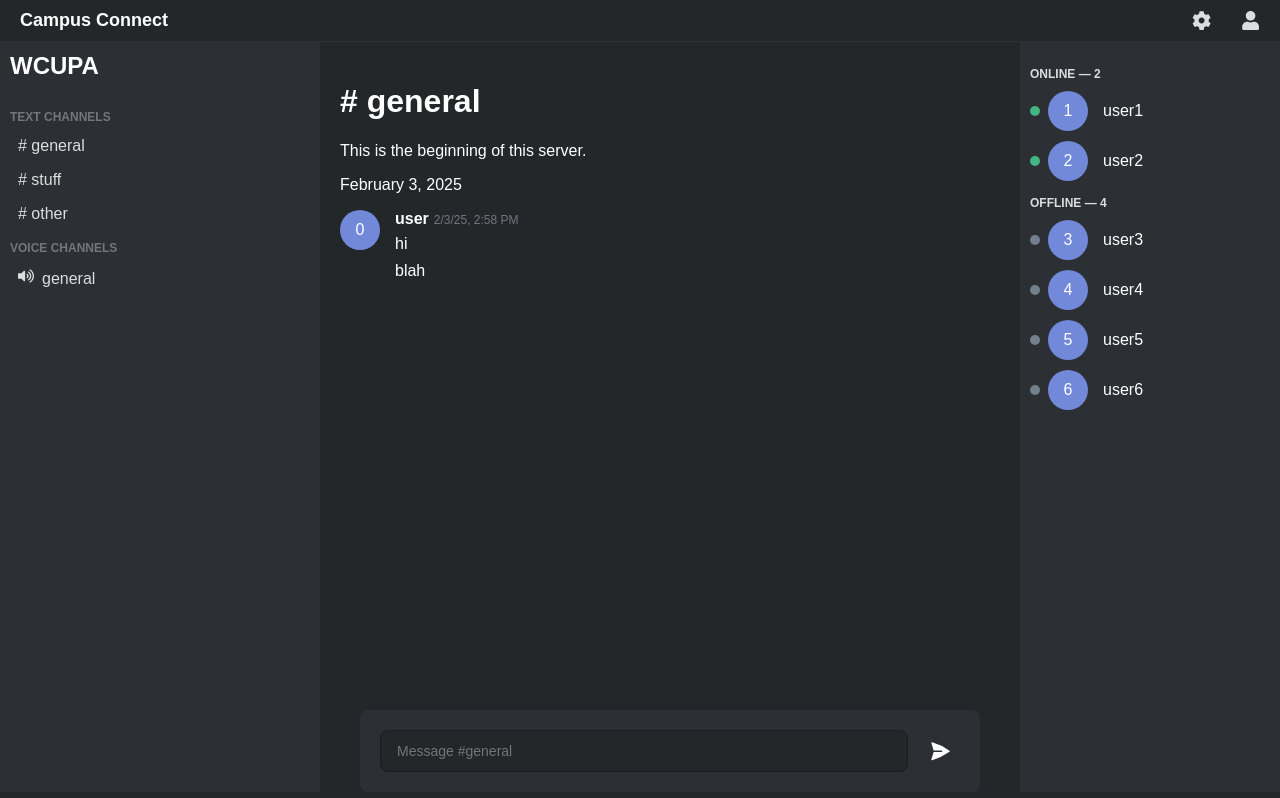
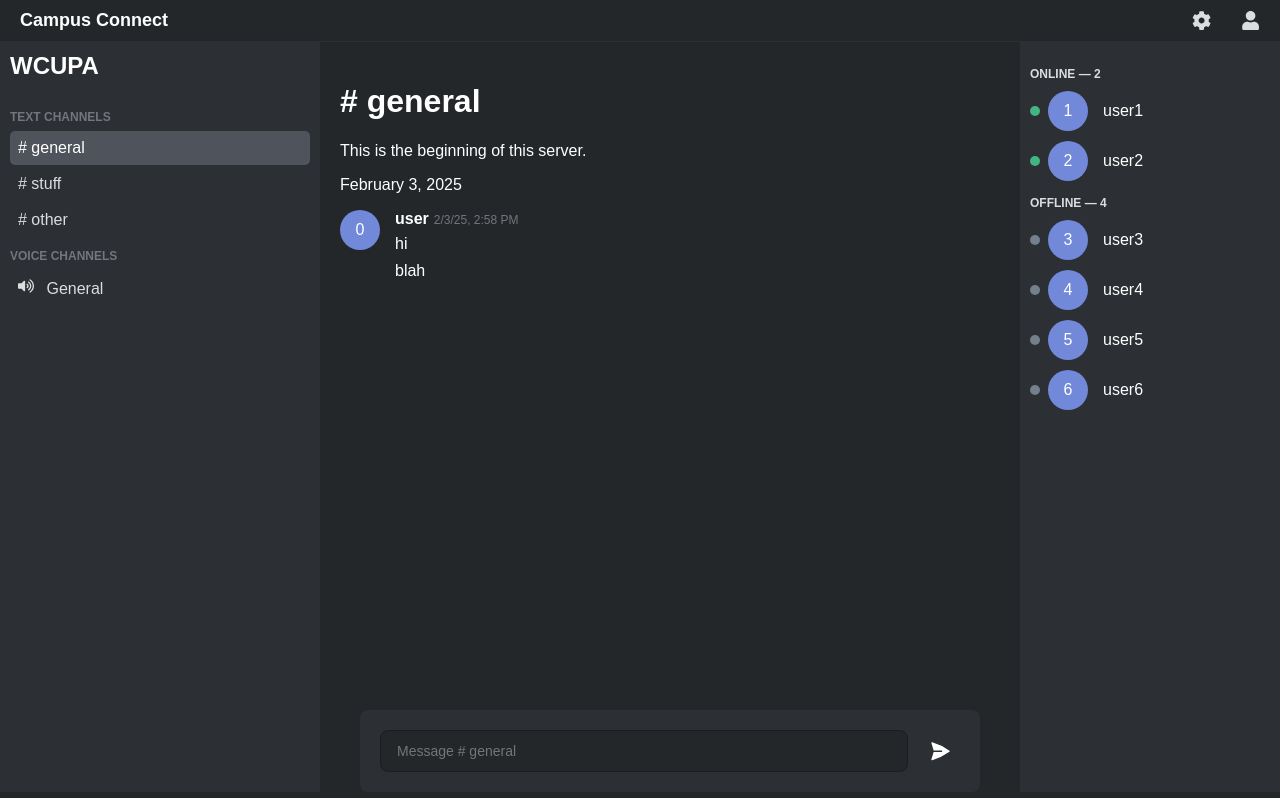
Before and after one commit to TylerGeiger513/Kubernetes, a React (Create React App) app in the folder frontend/: page / in a window 1280 px wide. Built offline with nearby package versions, Linux system fonts and the light colour scheme; no server answers.

Commit message:
channel highlighting

```diff
--- a/frontend/src/components/ServerUI.css
+++ b/frontend/src/components/ServerUI.css
@@ -80,12 +80,23 @@ body {
     padding: 8px;
     cursor: pointer;
     color: #DCDDDE;
-}
+    border-radius: 5px;
+    transition: background-color 0.2s;
+    margin: 2px 0;
+  }
 
 .channel.selected {
     background-color: #4F545C;
     border-radius: 5px;
     color: white;
+}
+
+.channel.selected:hover {
+    background-color: #5D6269;
+}
+
+.channel:hover {
+    background-color: #3A3F45;
 }
 
 .channel-header {
--- a/frontend/src/components/ServerUI.jsx
+++ b/frontend/src/components/ServerUI.jsx
@@ -1,14 +1,18 @@
-import React from 'react';
+import React, { useState } from 'react';
 import { FaCog, FaUser, FaVolumeUp } from 'react-icons/fa';
-import { MdSend } from 'react-icons/md';
 import { HiPaperAirplane } from "react-icons/hi2";
 import './ServerUI.css';
 
 const ServerUI = () => {
+  const [selectedChannel, setSelectedChannel] = useState('# general');
+
   return (
     <div className="app-container">
       <TopBar />
-      <MainContainer />
+      <MainContainer
+        selectedChannel={selectedChannel}
+        setSelectedChannel={setSelectedChannel}
+      />
     </div>
   );
 };
@@ -23,38 +27,48 @@ const TopBar = () => (
   </div>
 );
 
-const MainContainer = () => (
+const MainContainer = ({ selectedChannel, setSelectedChannel }) => (
   <div className="main-container">
-    <LeftSidebar />
-    <CentralArea />
+    <LeftSidebar
+      selectedChannel={selectedChannel}
+      setSelectedChannel={setSelectedChannel}
+    />
+    <CentralArea selectedChannel={selectedChannel} />
     <RightSidebar />
   </div>
 );
 
-const LeftSidebar = () => (
+const LeftSidebar = ({ selectedChannel, setSelectedChannel }) => (
   <div className="left-sidebar">
     <div className="server-header">WCUPA</div>
 
     <div className="channel-header">TEXT CHANNELS</div>
     <ul className="channel-list">
-    <li className="channel"># general</li>
-      <li className="channel"># stuff</li>
-      <li className="channel"># other</li>
+      {['# general', '# stuff', '# other'].map((channel) => (
+        <li
+          key={channel}
+          className={`channel ${selectedChannel === channel ? 'selected' : ''}`}
+          onClick={() => setSelectedChannel(channel)}
+        >
+          {channel}
+        </li>
+      ))}
     </ul>
 
     <div className="channel-header">VOICE CHANNELS</div>
     <ul className="channel-list">
-    <li className="channel"><FaVolumeUp style={{ marginRight: 8 }} />general</li>
+      <li className="channel">
+        <FaVolumeUp style={{ marginRight: 8 }} /> General
+      </li>
     </ul>
   </div>
 );
 
-const CentralArea = () => (
+const CentralArea = ({ selectedChannel }) => (
   <div className="central-area">
     <div className="chat-messages">
-
       <header>
-        <h1 className="header-title"># general</h1>
+        <h1 className="header-title">{selectedChannel}</h1>
         <p className="header-subtitle">This is the beginning of this server.</p>
         <p className="header-timestamp">February 3, 2025</p>
       </header>
@@ -73,7 +87,7 @@ const CentralArea = () => (
     <div className="chat-input-container">
       <input
         type="text"
-        placeholder="Message #general"
+        placeholder={`Message ${selectedChannel}`}
         className="chat-input"
       />
       <button className="send-button">
```
